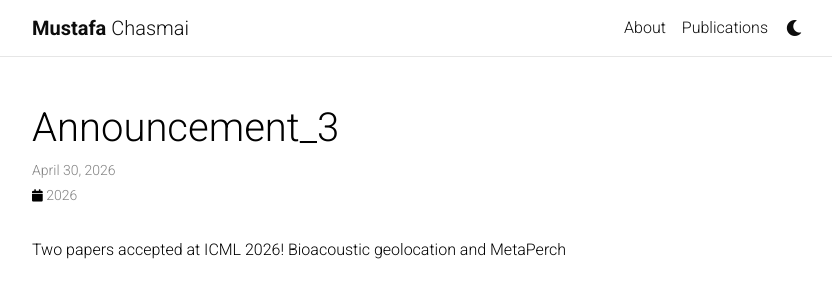
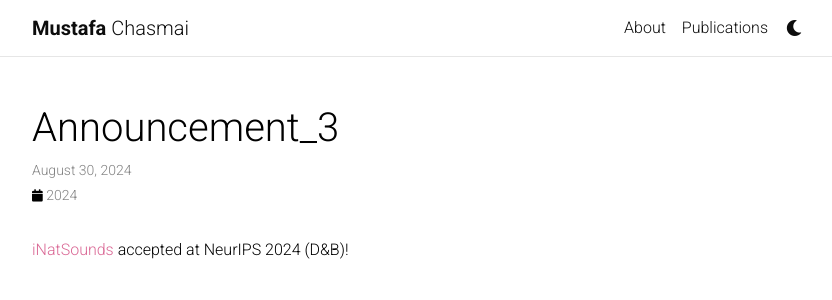
Before and after one commit to mustafa1728/mustafa1728.github.io, a Jekyll site: the page built from _news/announcement_3.md, in a window 1280 px wide. Shown: the top 300 px of the page, without its empty margins (223-1055 px from the left). Built offline with Jekyll 4.4.1, drawn with Linux system fonts in a browser that asks for light colours; comment, search, counter and statistics services are not loaded; a style sheet for code colours, icons or effects is not loaded.

Commit message:
minor edits

```diff
--- a/_layouts/bib.html
+++ b/_layouts/bib.html
@@ -39,7 +39,7 @@
           <!-- Title -->
           <div class="title">{{entry.title}}</div>
           <!-- Author -->
-          <div class="author" style="font-size: 0.9rem;">
+          <div class="author" style="font-size: 0.8rem; opacity: 0.5;">
           {% assign author_array_size = entry.author_array | size %}
 
           {% assign author_array_limit = author_array_size %}
@@ -130,7 +130,7 @@
             {%- capture entryyear -%}{{ " " }}{{entry.year}}{%- endcapture -%}
           {%- endif -%}
           {%- capture periodical -%}{{ entrytype }}{{ entrymonth }}{{ entryyear }}{%- endcapture -%}
-          <div class="periodical" style="font-size: 0.9rem;">
+          <div class="periodical" style="font-size: 0.8rem; opacity: 0.5;">
             {{ periodical | strip }}
           </div>
         {%- endif %}
--- a/_news/announcement_3.md
+++ b/_news/announcement_3.md
@@ -1,8 +1,8 @@
 ---
 layout: post
-date: 2026-04-30
+date: 2024-08-30
 inline: true
 related_posts: false
 ---
 
-Two papers accepted at ICML 2026! Bioacoustic geolocation and MetaPerch
+[iNatSounds](https://cvl-umass.github.io/iNatSounds/) accepted at NeurIPS 2024 (D&B)!
```
Also changed, not shown: _news/announcement_0.md (deleted, +0 -8 lines), _news/announcement_1.md (+2 -2 lines), _news/announcement_2.md (+2 -2 lines), _news/announcement_4.md (added, +8 -0 lines), _news/announcement_5.md (added, +8 -0 lines).
